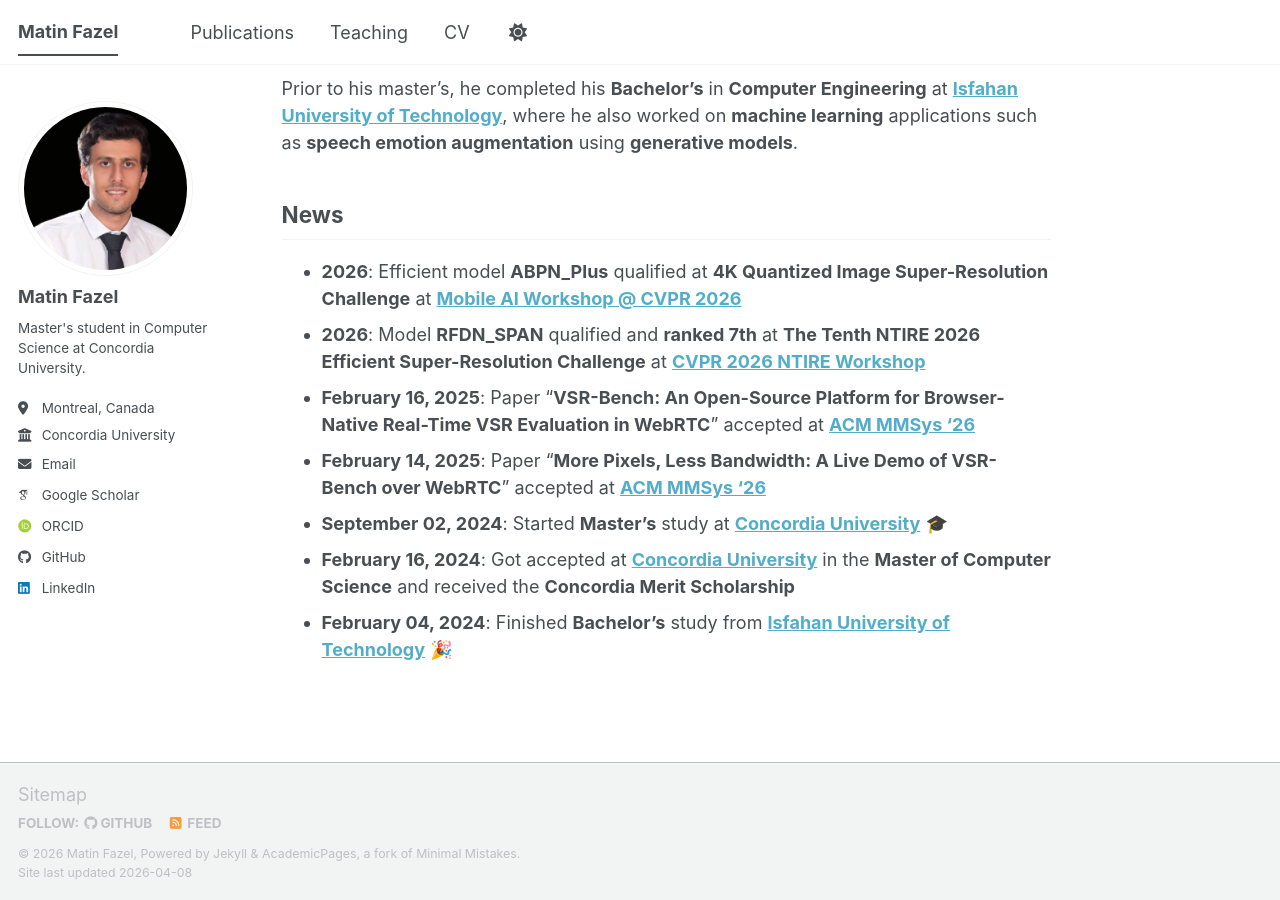
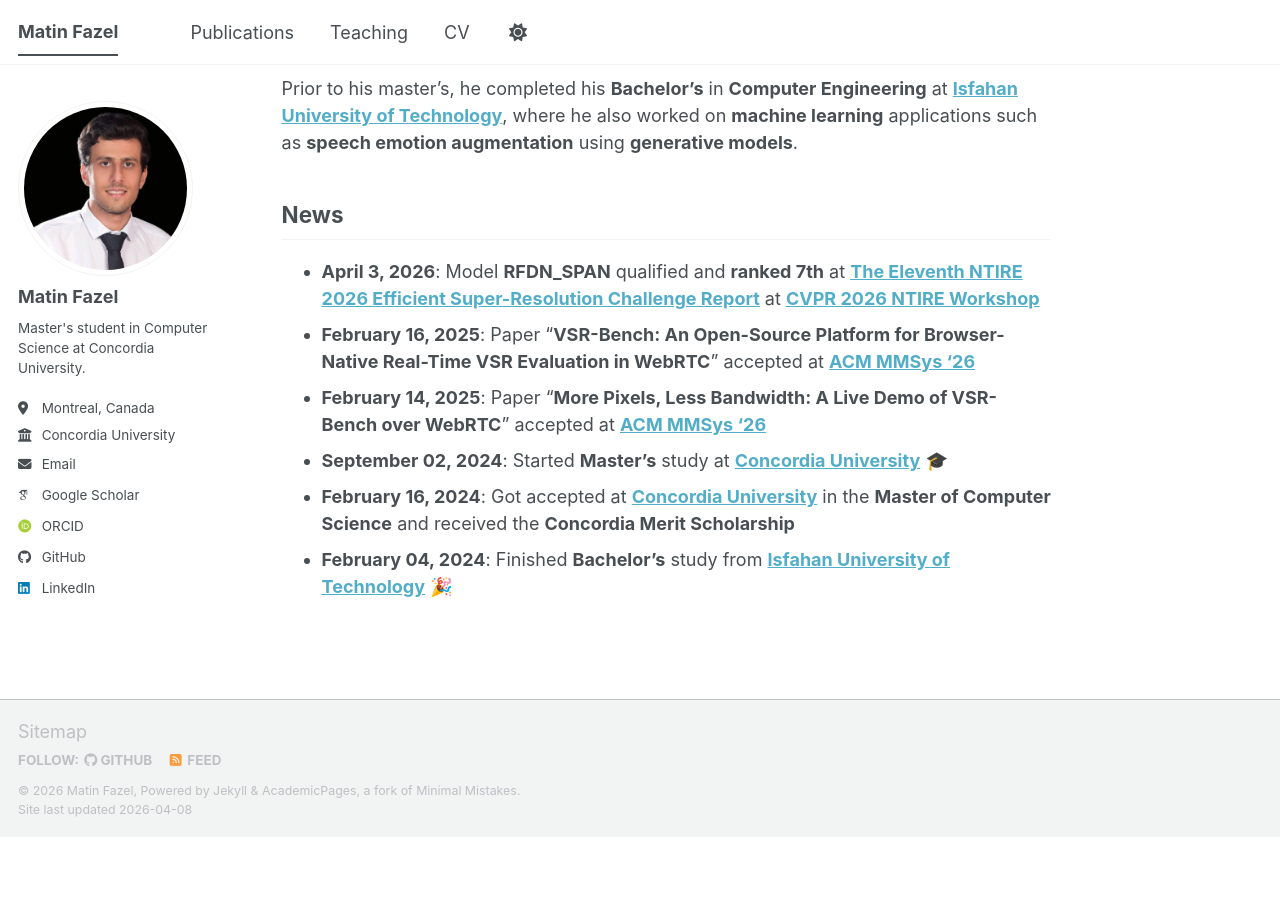
Before and after one commit to matinfazel/matinfazel.github.io, a Jekyll site: the page built from _pages/about.md, in a window 1280 px wide and 900 px high, scrolled down 676 px. Built offline with Jekyll 4.4.1, drawn with Linux system fonts in a browser that asks for light colours; some web fonts are replaced; a script bundle is joined from its source files by our own code; library files that are not in the unit come from our copies; after the commit the page ends 1513 px from its top, so only the background shows below that.

Commit message:
news updated

```diff
--- a/_pages/about.md
+++ b/_pages/about.md
@@ -19,8 +19,8 @@
 
 ## News
 
-- **2026**: Efficient model **ABPN_Plus** qualified at **4K Quantized Image Super-Resolution Challenge** at [**Mobile AI Workshop @ CVPR 2026**](https://www.codabench.org/competitions/14062/)
-- **2026**: Model **RFDN_SPAN** qualified and **ranked 7th** at **The Tenth NTIRE 2026 Efficient Super-Resolution Challenge** at [**CVPR 2026 NTIRE Workshop**](https://cvlai.net/ntire/2026/)
+<!-- - **April 5, 20262026**: Efficient model **ABPN_Plus** qualified at **4K Quantized Image Super-Resolution Challenge** at [**Mobile AI Workshop @ CVPR 2026**](https://www.codabench.org/competitions/14062/) -->
+- **April 3, 2026**: Model **RFDN_SPAN** qualified and **ranked 7th** at [**The Eleventh NTIRE 2026 Efficient Super-Resolution Challenge Report**](https://arxiv.org/html/2604.03198v1) at [**CVPR 2026 NTIRE Workshop**](https://cvlai.net/ntire/2026/)
 - **February 16, 2025**: Paper "**VSR-Bench: An Open-Source Platform for Browser-Native Real-Time VSR Evaluation in WebRTC**" accepted at [**ACM MMSys '26**](https://2026.acmmmsys.org/)
 - **February 14, 2025**: Paper "**More Pixels, Less Bandwidth: A Live Demo of VSR-Bench over WebRTC**" accepted at [**ACM MMSys '26**](https://2026.acmmmsys.org/)
 - **September 02, 2024**: Started **Master's** study at [**Concordia University**](https://www.concordia.ca/) 🎓
```
Also changed, not shown: 1 other file.
